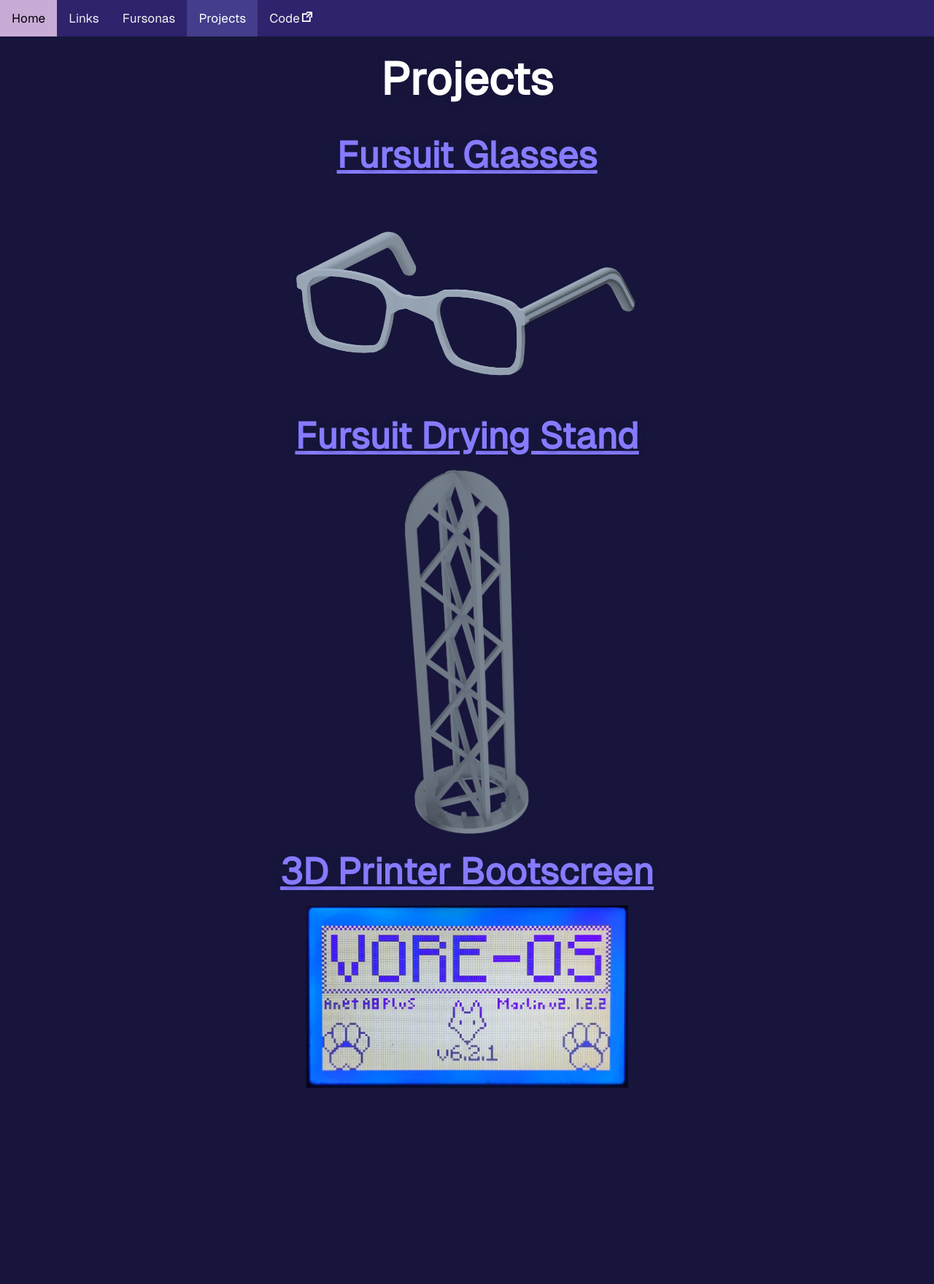
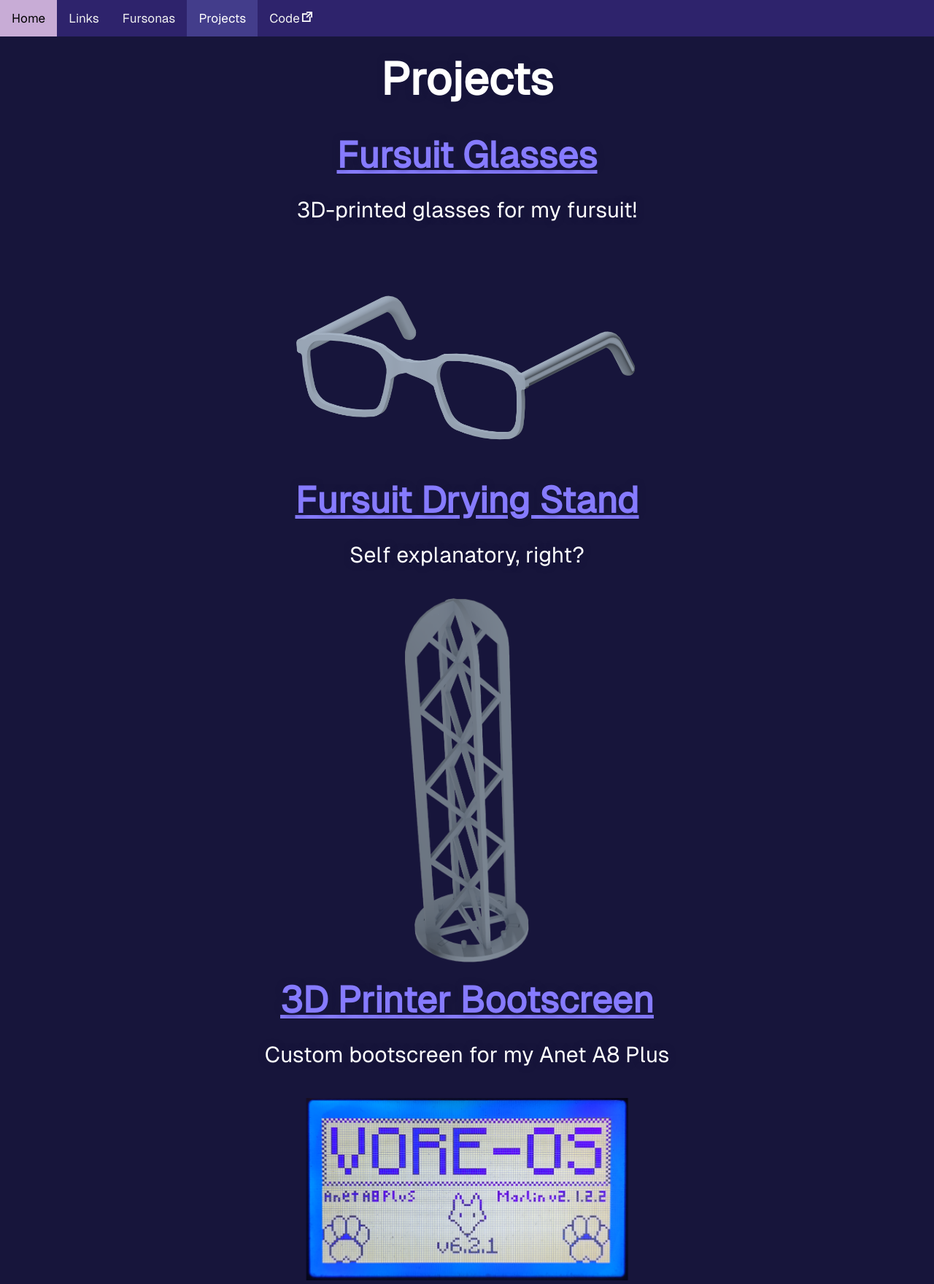
Before and after one commit to OliverBleen/oliverbleen.net, a PHP site: page /projects in a window 1280 px wide. Shown: the whole page at 73% size. Before the commit the page ends 1491 px from the top, so only its background shows below. Run offline with PHP 8.4, Linux system fonts and the light colour scheme.

Commit message:
Add short descriptions to project overview

```diff
--- a/projects/index.php
+++ b/projects/index.php
@@ -46,10 +46,13 @@
       <div id="Table_of_contents">
         <h1>Projects</h1>
         <h2 class="link-container"><a href="fursuit-glasses">Fursuit Glasses</a></h2>
+        <p>3D-printed glasses for my fursuit!</p>
         <img src="fursuit-glasses/files/render_glasses.png"></img>
         <h2 class="link-container"><a href="fursuit-drying-stand">Fursuit Drying Stand</a></h2>
+        <p>Self explanatory, right?</p>
         <img src="fursuit-drying-stand/files/render_stand.png"></img>
         <h2 class="link-container"><a href="3d-printer-bootscreen">3D Printer Bootscreen</a></h2>
+        <p>Custom bootscreen for my Anet A8 Plus</p>
         <img src="3d-printer-bootscreen/files/3d_printer_bootscreen_irl.png"></img>
       </div>
     </div>
```
